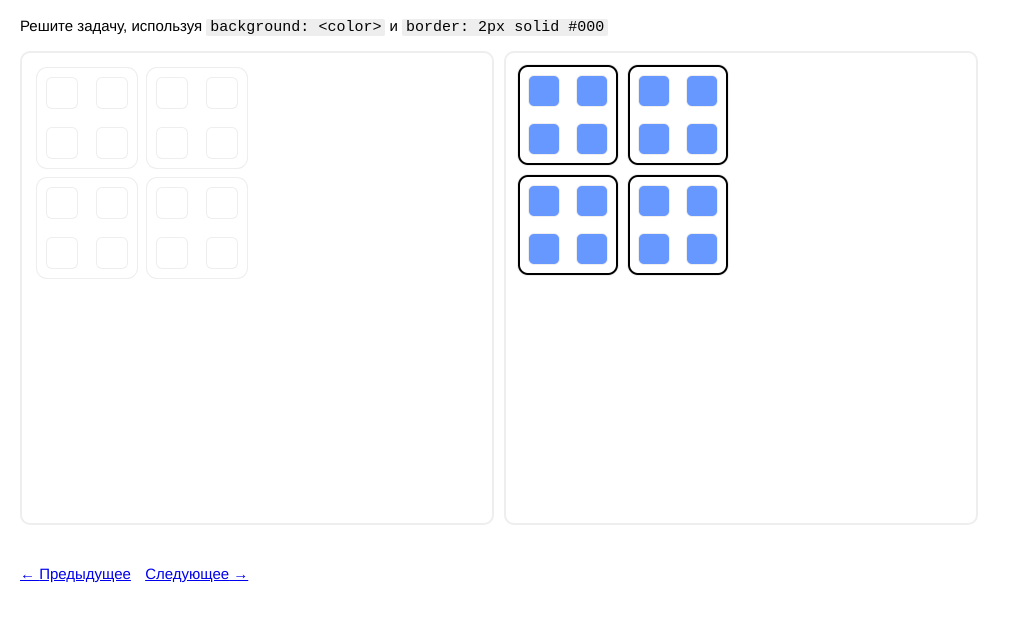
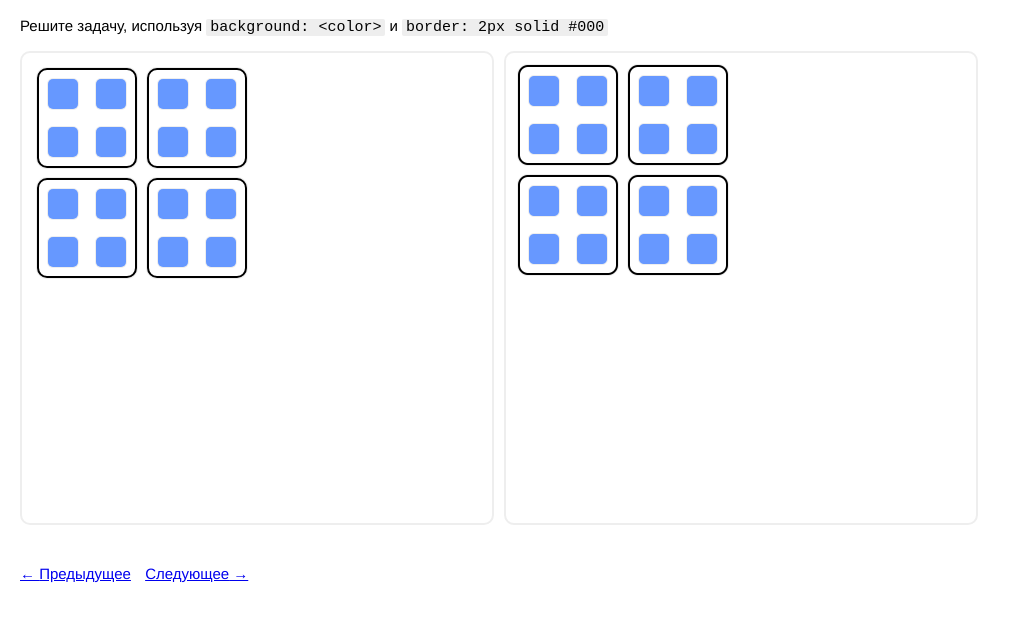
Before and after one commit to geekorn/coursera_frontend, a plain HTML site: page 2-HTML_1/week-1_selectors/tasks/3.html in a window 1280 px wide. Shown: the part 57-678 px from the top of the page, without its empty margins (0-1021 px from the left). Drawn offline with Linux system fonts and the light colour scheme.

Commit message:
done 3 task

```diff
--- a/2-HTML_1/week-1_selectors/tasks/3.html
+++ b/2-HTML_1/week-1_selectors/tasks/3.html
@@ -13,6 +13,12 @@
         <main class="global-results">
             <style>
                 /* ваш код здесь... */
+                article > div {
+                    border: 2px solid #000;
+                }
+                div div {
+                    background-color: #6698ff;
+                }
             </style>
 
             <section class="global-result">
```
